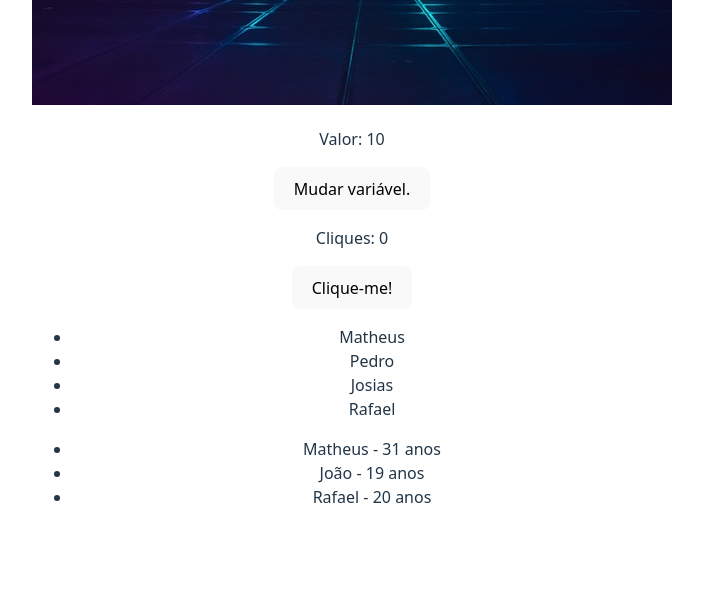
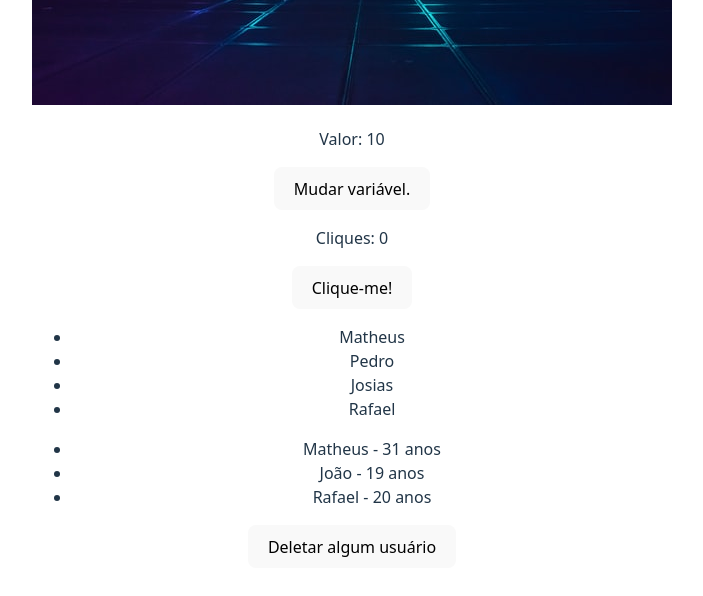
Before and after one commit to SilvaRDev/curso-react, a React (Vite) app in the folder 3-REACT-AVANCADO/react-avancado/: page / in a window 1280 px wide. Shown: the part 912-1508 px from the top of the page, without its empty margins (288-991 px from the left). Built offline with nearby package versions, Linux system fonts and the light colour scheme.

Commit message:
Aula sobre previous state

```diff
--- a/3-REACT-AVANCADO/react-avancado/components/ListRender.jsx
+++ b/3-REACT-AVANCADO/react-avancado/components/ListRender.jsx
@@ -3,11 +3,20 @@ import { useState } from 'react'
 const ListRender = () => {
   const [list] = useState(['Matheus', 'Pedro', 'Josias', 'Rafael'])
 
-  const [users] = useState([
+  const [users, setUsers] = useState([
     { id: 1, name: 'Matheus', age: 31 },
-    { id: 7257462854, name: 'João', age: 19 },
-    { id: 37236572, name: 'Rafael', age: 20 },
+    { id: 2, name: 'João', age: 19 },
+    { id: 3, name: 'Rafael', age: 20 },
   ])
+
+  const deleteRandom = () => {
+    const randomNumber = Math.floor(Math.random() * 4)
+
+    setUsers((prevUsers) => {
+      console.log(prevUsers)
+      return prevUsers.filter((user) => randomNumber !== user.id)
+    })
+  }
 
   return (
     <div>
@@ -18,9 +27,12 @@ const ListRender = () => {
       </ul>
       <ul>
         {users.map((user) => (
-          <li key={user.id}>{user.name} - {user.age} anos</li>
+          <li key={user.id}>
+            {user.name} - {user.age} anos
+          </li>
         ))}
       </ul>
+      <button onClick={deleteRandom}>Deletar algum usuário</button>
     </div>
   )
 }
```
